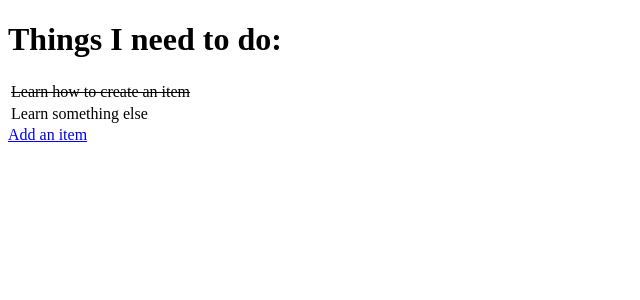
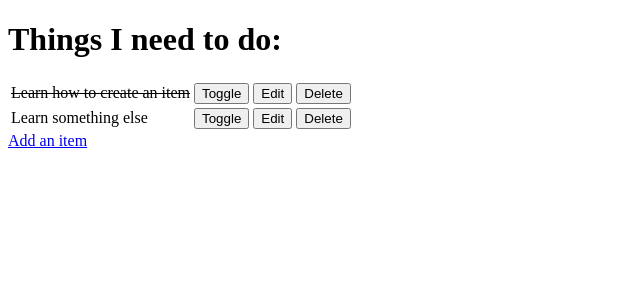
Before and after one commit to SanclerZanella/django_lessons, a Django app: page / in a window 1280 px wide. Shown: the top 300 px of the page, without its empty margins (0-640 px from the left). Run offline with Django 3.2, Linux system fonts and the light colour scheme; data comes from the database, SQL or seed files in the repository; both versions use the stored data as it was after the commit.

Commit message:
Add edit, toggling and delete an item functionality

```diff
--- a/django_todo/urls.py
+++ b/django_todo/urls.py
@@ -15,10 +15,13 @@ Including another URLconf
 """
 from django.contrib import admin
 from django.urls import path
-from todo.views import (get_todo_list, add_item)
+from todo import views
 
 urlpatterns = [
     path('admin/', admin.site.urls),
-    path('', get_todo_list, name='get_todo_list'),
-    path('add', add_item, name='add_item')
+    path('', views.get_todo_list, name='get_todo_list'),
+    path('add', views.add_item, name='add'),
+    path('edit/<item_id>', views.edit_item, name='edit'),
+    path('toggle/<item_id>', views.toggle_item, name='toggle'),
+    path('delete/<item_id>', views.delete_item, name='delete')
 ]
--- a/todo/templates/todo/todo_list.html
+++ b/todo/templates/todo/todo_list.html
@@ -19,6 +19,21 @@
                 {% else %}
                 <td> {{ item.name }} </td>
                 {% endif %}
+                <td>
+                    <a href="/toggle/{{ item.id }}">
+                        <button>Toggle</button>
+                    </a>
+                </td>
+                <td>
+                    <a href="/edit/{{ item.id }}">
+                        <button>Edit</button>
+                    </a>
+                </td>
+                <td>
+                    <a href="/delete/{{ item.id }}">
+                        <button>Delete</button>
+                    </a>
+                </td>
             </tr>
             {% empty %}
             <tr><td>You have nothing to do.</td></tr>
--- a/todo/views.py
+++ b/todo/views.py
@@ -1,4 +1,5 @@
-from django.shortcuts import (render, redirect)
+from django.shortcuts import (render, redirect,
+                              get_object_or_404)
 from .models import Item
 from .forms import ItemForm
 
@@ -26,3 +27,31 @@ def add_item(request):
     }
 
     return render(request, 'todo/add_item.html', context)
+
+
+def edit_item(request, item_id):
+    item = get_object_or_404(Item, id=item_id)
+    if request.method == 'POST':
+        form = ItemForm(request.POST, instance=item)
+        if form.is_valid():
+            form.save()
+            return redirect('get_todo_list')
+
+    form = ItemForm(instance=item)
+    context = {
+        'form': form
+    }
+    return render(request, 'todo/edit_item.html', context)
+
+
+def toggle_item(request, item_id):
+    item = get_object_or_404(Item, id=item_id)
+    item.done = not item.done
+    item.save()
+    return redirect('get_todo_list')
+
+
+def delete_item(request, item_id):
+    item = get_object_or_404(Item, id=item_id)
+    item.delete()
+    return redirect('get_todo_list')
```
Also changed, not shown: todo/templates/todo/edit_item.html (added, +26 -0 lines), db.sqlite3.
